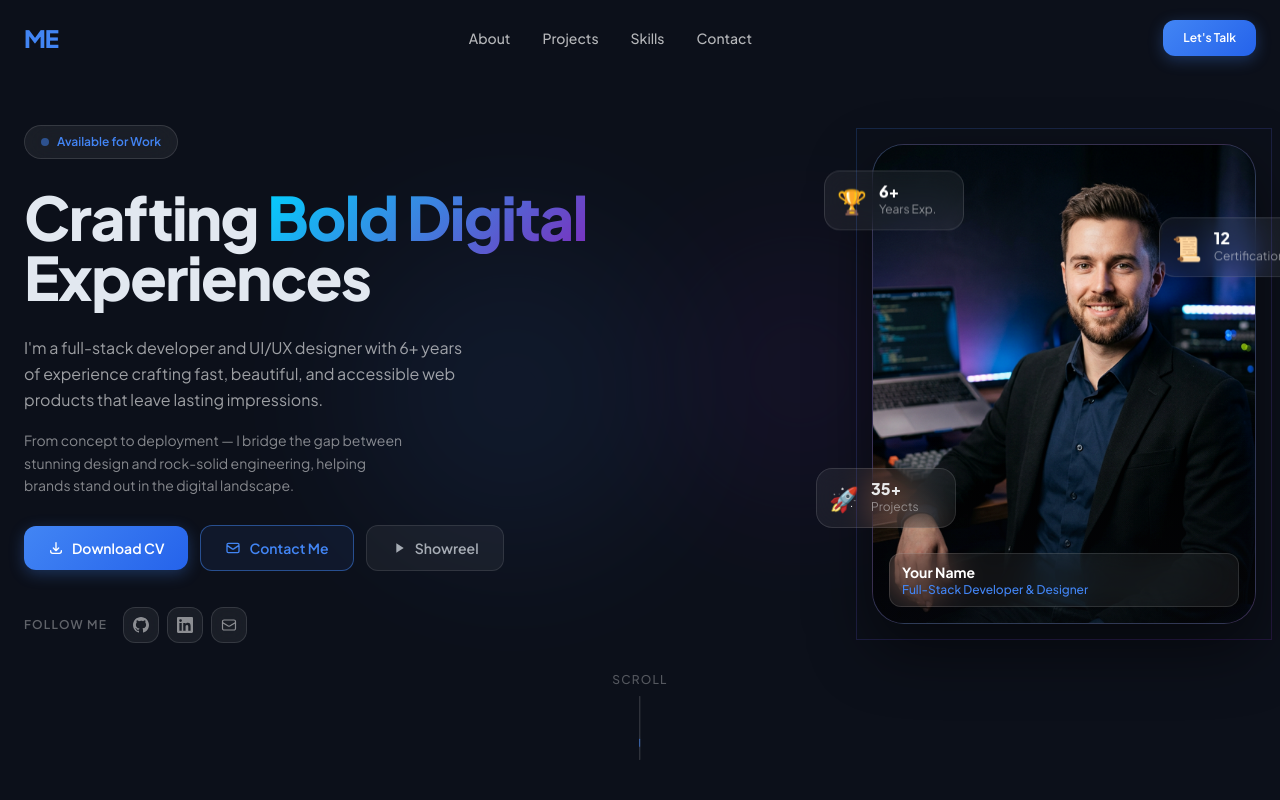
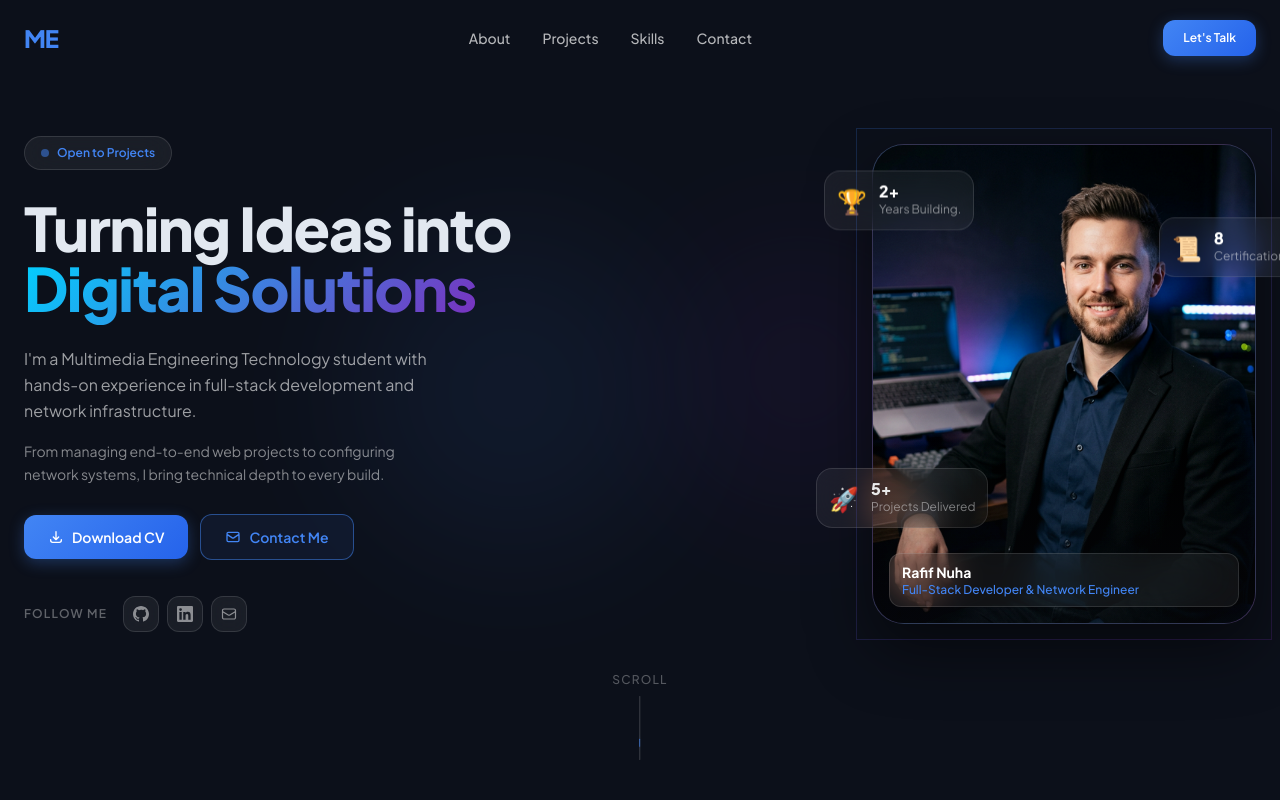
Before and after one commit to Pipip-zen/portofolio-website, a React (Vite) app: page / in a window 1280 px wide. Shown: the top 800 px of the page. Built offline with nearby package versions, Linux system fonts and the light colour scheme.

Commit message:
content: update Hero with personal info - Rafif Nuha, stats, bio, and headline

```diff
--- a/src/components/Hero.jsx
+++ b/src/components/Hero.jsx
@@ -32,23 +32,23 @@ const slideRight = {
 const stats = [
     {
         icon: '🏆',
-        value: '6+',
-        label: 'Years Exp.',
+        value: '2+',
+        label: 'Years Building.',
         position: 'top-8 -left-12',
         animDelay: 1.2,
         floatClass: 'animate-float',
     },
     {
         icon: '🚀',
-        value: '35+',
-        label: 'Projects',
+        value: '5+',
+        label: 'Projects Delivered',
         position: 'bottom-24 -left-14',
         animDelay: 1.5,
         floatClass: 'animate-float-delayed',
     },
     {
         icon: '📜',
-        value: '12',
+        value: '8',
         label: 'Certifications',
         position: 'top-20 -right-12',
         animDelay: 1.8,
@@ -77,16 +77,6 @@ const buttons = [
         ),
         href: '#contact',
         className: 'btn-outline',
-    },
-    {
-        label: 'Showreel',
-        icon: (
-            <svg xmlns="http://www.w3.org/2000/svg" className="w-4 h-4" fill="currentColor" viewBox="0 0 24 24">
-                <path d="M8 5v14l11-7z" />
-            </svg>
-        ),
-        href: '#',
-        className: 'btn-ghost',
     },
 ]
 
@@ -121,7 +111,7 @@ export default function Hero() {
                     >
                         <span className="inline-flex items-center gap-2 glass rounded-full px-4 py-2 text-xs font-semibold text-electric">
                             <span className="w-2 h-2 rounded-full bg-electric animate-pulse" />
-                            Available for Work
+                            Open to Projects
                         </span>
                     </motion.div>
 
@@ -133,10 +123,10 @@ export default function Hero() {
                         custom={0.6}
                         className="text-5xl xl:text-6xl font-extrabold leading-tight tracking-tight"
                     >
-                        Crafting{' '}
-                        <span className="gradient-text">Bold Digital</span>
+                        Turning Ideas into{' '}
+                        <span className="gradient-text">Digital Solutions</span>
                         <br />
-                        Experiences
+
                     </motion.h1>
 
                     {/* Intro paragraphs */}
@@ -148,12 +138,10 @@ export default function Hero() {
                         className="flex flex-col gap-4"
                     >
                         <p className="text-white/60 text-base leading-relaxed max-w-md">
-                            I'm a full-stack developer and UI/UX designer with 6+ years of experience crafting
-                            fast, beautiful, and accessible web products that leave lasting impressions.
+                            I'm a Multimedia Engineering Technology student with hands-on experience in full-stack development and network infrastructure.
                         </p>
                         <p className="text-white/50 text-sm leading-relaxed max-w-sm">
-                            From concept to deployment — I bridge the gap between stunning design and
-                            rock-solid engineering, helping brands stand out in the digital landscape.
+                            From managing end-to-end web projects to configuring network systems, I bring technical depth to every build.
                         </p>
                     </motion.div>
 
@@ -259,8 +247,8 @@ export default function Hero() {
                             {/* Name tag at bottom */}
                             <div className="absolute bottom-4 left-4 right-4 z-20">
                                 <div className="glass rounded-xl px-3 py-2">
-                                    <p className="text-white font-bold text-sm">Your Name</p>
-                                    <p className="text-electric text-xs font-medium">Full-Stack Developer & Designer</p>
+                                    <p className="text-white font-bold text-sm">Rafif Nuha</p>
+                                    <p className="text-electric text-xs font-medium">Full-Stack Developer & Network Engineer</p>
                                 </div>
                             </div>
                         </div>
```
